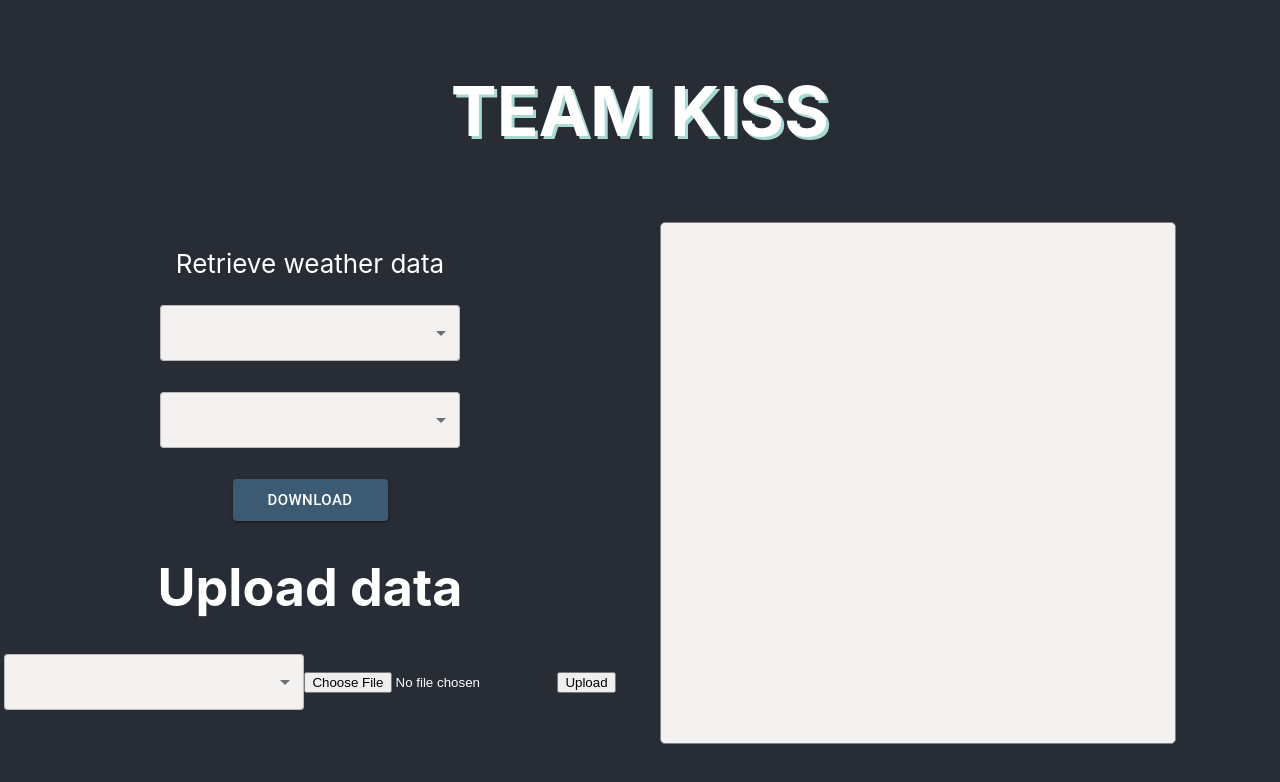
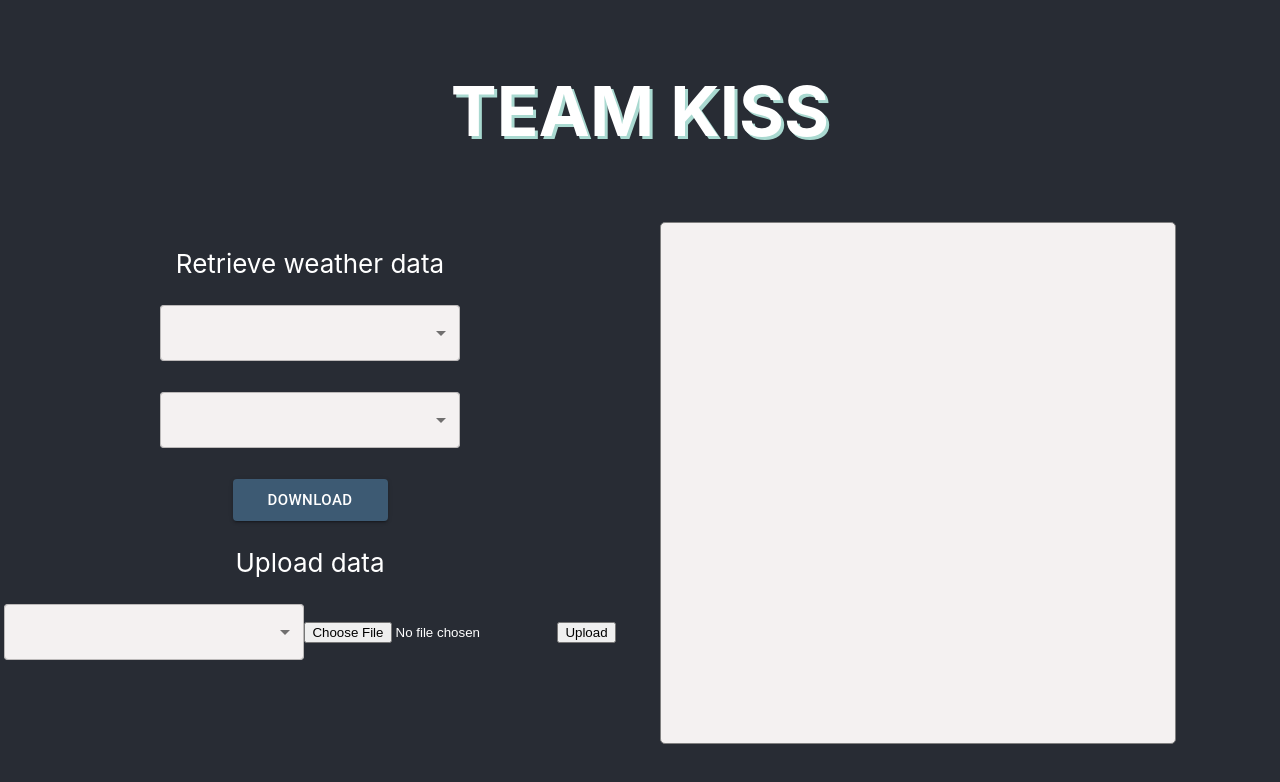
Before and after one commit to bravo-team-kiss/team-kiss, a React (Create React App) app in the folder frontend/: page / in a window 1280 px wide. Shown: the top 782 px of the page. Built offline with nearby package versions, Linux system fonts and the light colour scheme.

Commit message:
Finished front end

```diff
--- a/frontend/src/components/Upload.js
+++ b/frontend/src/components/Upload.js
@@ -48,7 +48,7 @@ function Upload() {
   return (
     <div>
         <form onSubmit={handleSubmit}>
-          <h1>Upload data</h1>
+          <p>Upload data</p>
           <Select
                 className="input-fields"
                 id="combo-box-demo"
```
